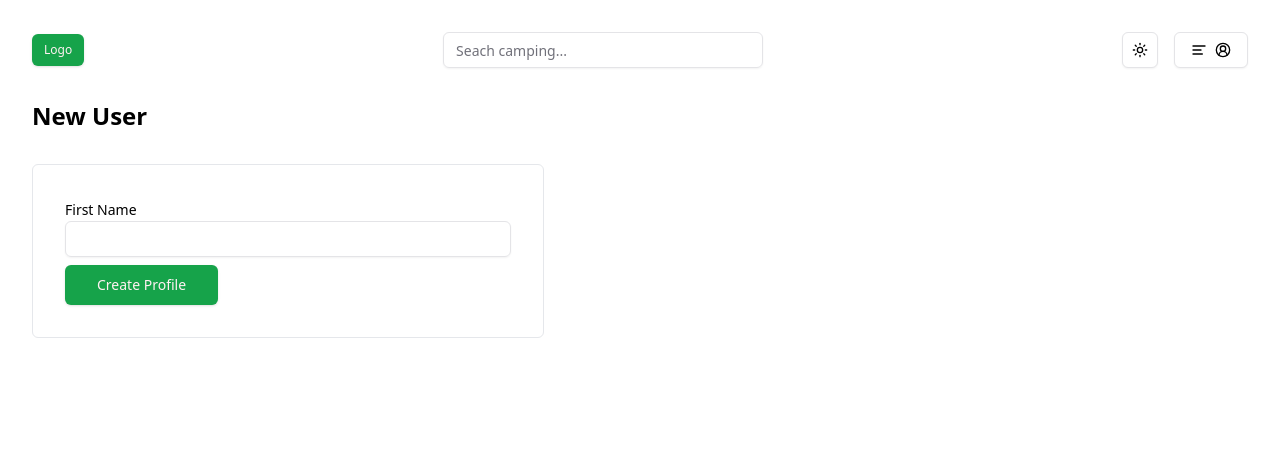
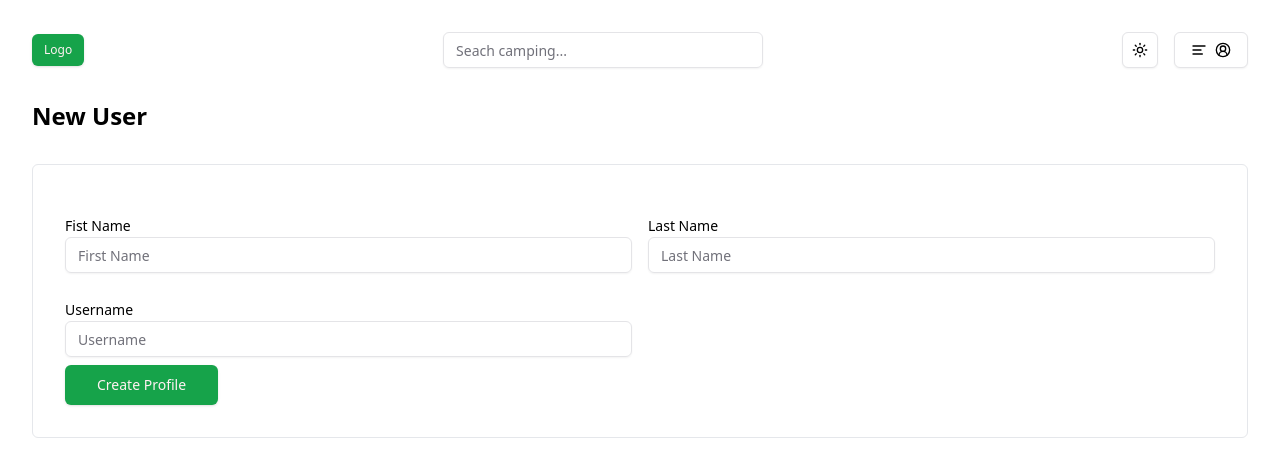
Before and after one commit to tamphimai007/nextjs15-camping, a Next.js app: page /profile/create in a window 1280 px wide. Shown: the top 476 px of the page. Built offline with nearby package versions, Linux system fonts and the light colour scheme.

Commit message:
EP8 FormInput

```diff
--- a/app/profile/create/page.tsx
+++ b/app/profile/create/page.tsx
@@ -1,5 +1,4 @@
-import { Input } from "@/components/ui/input";
-import { Label } from "@/components/ui/label";
+import FormInput from "@/components/form/FormInput";
 import { Button } from "@/components/ui/button";
 
 const createProfileAction = async (formData: FormData) => {
@@ -11,16 +10,16 @@
   console.log("Jukkru!!!!", firstName);
 };
 
-
 const CreateProfile = () => {
   return (
     <section>
       <h1 className="text-2xl font-semibold mb-8 capitalize">new user</h1>
-      <div className="border p-8 rounded-md max-w-lg">
+      <div className="border p-8 rounded-md">
         <form action={createProfileAction}>
-          <div className="mb-2">
-            <Label htmlFor="firstName">First Name</Label>
-            <Input name="firstName" type="text" />
+          <div className="grid md:grid-cols-2 gap-4 mt-4">
+          <FormInput name="firstName" label="Fist Name" type="text" placeholder="First Name" />
+          <FormInput name="lastName" label="Last Name" type="text" placeholder="Last Name"/>
+          <FormInput name="userName" label="Username" type="text" placeholder="Username" />
           </div>
           <Button type="submit" size="lg">
             Create Profile
--- /dev/null
+++ b/components/form/FormInput.tsx
@@ -0,0 +1,27 @@
+// rafce
+import { Input } from "@/components/ui/input";
+import { Label } from "@/components/ui/label";
+
+type FormInputProps = {
+  name: string;
+  type: string;
+  label?: string;
+  defaultValue?: string;
+  placeholder?: string;
+};
+
+const FormInput = (props: FormInputProps) => {
+  const { name, type, label, defaultValue, placeholder } = props;
+  return (
+    <div className="mb-2">
+      <Label htmlFor={name}> {label} </Label>
+      <Input
+        name={name}
+        type={type}
+        placeholder={placeholder}
+        defaultValue={defaultValue}
+      />
+    </div>
+  );
+};
+export default FormInput;
```
Also changed, not shown: 1 other file (tests, documents, lock files or other folders).
